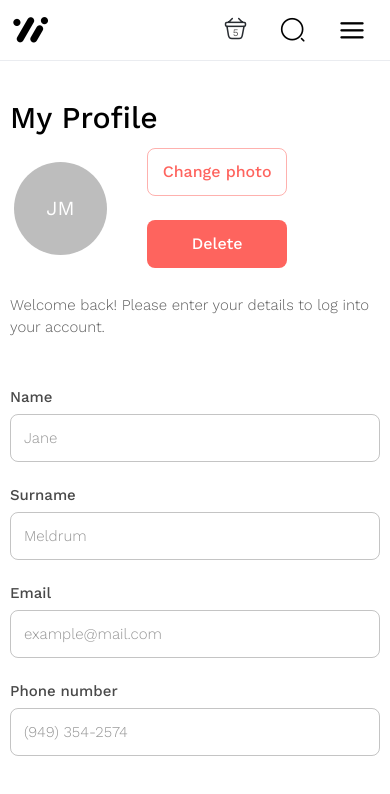
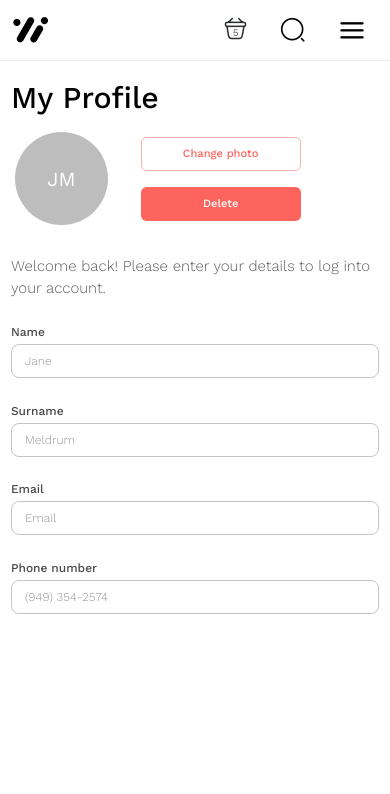
Before and after one commit to DevmianS/shoe-store-app, a Next.js app: page /profile/update in a window 390 px wide. Shown: the top 794 px of the page. Built offline with nearby package versions, Linux system fonts and the light colour scheme.

Commit message:
#styles: add useStyle hook, replace styles at the update profile page

```diff
--- a/src/pages/profile/update/index.js
+++ b/src/pages/profile/update/index.js
@@ -1,8 +1,8 @@
 import Head from 'next/head';
 import {useRouter} from 'next/router';
-import {rwdValue} from '@/utils/theme';
+import useStyles from '@/utils/styles';
 
-import {Typography, styled, Box, Stack, TextField} from '@mui/material';
+import {Typography, Box, Stack, TextField} from '@mui/material';
 
 import SideBar from '@/components/Layout/SideBar';
 import NavBarLayout from '@/components/Layout/NavBarLayout';
@@ -13,7 +13,9 @@ import Button from '@/components/UI/Button';
 import AvatarStatic from '@/components/UI/AvatarStatic';
 
 const ProfileUpdate = () => {
+  const styles = useStyles().updateProfile;
   const router = useRouter();
+
   const updateItemsList = [
     {
       name: 'My profile',
@@ -29,6 +31,12 @@ const ProfileUpdate = () => {
     {name: 'My wallet', icon: 'wallet', click: () => console.log('Wallet')},
   ];
 
+  const formItems = [
+    {placeholder: 'Jane', label: 'Name', type: 'text'},
+    {placeholder: 'Meldrum', label: 'Surname', type: 'text'},
+    {placeholder: 'Email', label: 'Email', type: 'example@mail.com'},
+    {placeholder: '(949) 354-2574', label: 'Phone number', type: 'tel'},
+  ];
 
   return (
     <>
@@ -36,15 +44,9 @@ const ProfileUpdate = () => {
         <title>Wellrun | Update Profile</title>
       </Head>
       <NavBarLayout>
-        <Box justifyContent={'space-between'} padding="40px 0" display="flex">
+        <Box sx={styles.row}>
           <SideBar areaName="update profile actions">
-            <Stack
-              direction="row"
-              alignItems="center"
-              mb="7px"
-              borderBottom="1px solid"
-              borderColor="divider"
-            >
+            <Stack sx={styles.sidebar}>
               <ListItem
                 icon="chevron-left"
                 name="Settings"
@@ -53,81 +55,35 @@ const ProfileUpdate = () => {
             </Stack>
             <LinksList listItems={updateItemsList} />
           </SideBar>
-          <Box
-            sx={{
-              flex: '1 1 auto',
-              padding: {lg: '0 60px', md: '0 40px', sm: '0 30px', xs: '0 10px'},
-            }}
-          >
-            <Typography variant="h1" component="h1" mb={rwdValue(12, 50)}>
+          {/* Page content column */}
+          <Box sx={styles.content}>
+            <Typography variant="h1" component="h1" sx={styles.h1}>
               My Profile
             </Typography>
-            <Stack
-              direction="row"
-              alignItems="center"
-              flexWrap="wrap"
-              mb={rwdValue(25, 50)}
-            >
-              <AvatarStatic
-                variant="large"
-                sx={{
-                  marginRight: rwdValue(35, 75),
-                  border: '4px solid white',
-                  flex: `0 0 ${rwdValue(100, 150)}`,
-                }}
-              />
+            <Stack sx={styles.avatarRow}>
+              <AvatarStatic variant="large" sx={styles.avatar} />
               <Box>
-                <Box mb="24px">
-                  <Button outlined>Change photo</Button>
-                </Box>
-                <Button>Delete</Button>
+                <Button size={styles.size} outlined sx={styles.btn}>
+                  Change photo
+                </Button>
+                <Button size={styles.size}>Delete</Button>
               </Box>
             </Stack>
-            <Typography
-              variant="body5"
-              component="p"
-              color="text.secondary"
-              mb="50px"
-            >
+            <Typography variant="body5" component="p" sx={styles.description}>
               Welcome back! Please enter your details to log into your account.
             </Typography>
-            <Box maxWidth={450}>
-              <Box mb={rwdValue(25, 50)}>
-                <TextField
-                  fullWidth
-                  size="medium"
-                  placeholder="Jane"
-                  label="Name"
-                  type="text"
-                />
-              </Box>{' '}
-              <Box mb="25px">
-                <TextField
-                  fullWidth
-                  size="medium"
-                  placeholder="Meldrum"
-                  label="Surname"
-                  type="text"
-                />
-              </Box>
-              <Box mb="25px">
-                <TextField
-                  fullWidth
-                  size="medium"
-                  label="Email"
-                  type="email"
-                  placeholder="example@mail.com"
-                />
-              </Box>
-              <Box mb="25px">
-                <TextField
-                  fullWidth
-                  size="medium"
-                  label="Phone number"
-                  type="tel"
-                  placeholder="(949) 354-2574"
-                />
-              </Box>
+            <Box sx={styles.form}>
+              {formItems.map(input => (
+                <Box sx={styles.item} key={input.label}>
+                  <TextField
+                    fullWidth
+                    size={styles.size}
+                    placeholder={input.placeholder}
+                    label={input.label}
+                    type={input.type}
+                  />
+                </Box>
+              ))}
             </Box>
           </Box>
         </Box>
--- /dev/null
+++ b/src/utils/styles.js
@@ -0,0 +1,58 @@
+import {rwdValue} from '@/utils/theme';
+import {useTheme, useMediaQuery} from '@mui/material';
+
+const useStyles = () => {
+  const theme = useTheme();
+  const isDesktop = useMediaQuery(theme.breakpoints.up('md'));
+  const isTablet = useMediaQuery(theme.breakpoints.between('sm', 'md'));
+  const isMobile = useMediaQuery(theme.breakpoints.down('sm'));
+
+  const updateProfile = {
+    row: {
+      display: 'flex',
+      justifyContent: 'space-between',
+      paddingTop: rwdValue(20, 40),
+      paddingBottom: rwdValue(20, 40),
+    },
+    sidebar: {
+      display: 'flex',
+      flexDirection: 'row',
+      alignItems: 'center',
+      marginBottom: '7px',
+      borderBottom: '1px solid',
+      borderColor: 'divider',
+    },
+    content: {
+      flex: '1 1 auto',
+      paddingLeft: rwdValue(10, 60),
+      paddingRight: rwdValue(10, 60),
+    },
+    avatarRow: {
+      display: 'flex',
+      flexDirection: 'row',
+      alignItems: 'center',
+      flexWrap: 'wrap',
+      marginBottom: rwdValue(25, 50),
+    },
+    avatar: {
+      marginRight: rwdValue(28, 75),
+      border: '4px solid white',
+      flex: `0 0 ${rwdValue(100, 150)}`,
+    },
+    h1: {
+      marginBottom: rwdValue(12, 50),
+    },
+    btn: {
+      marginBottom: rwdValue(16, 25),
+    },
+    description: {
+      color: theme.palette.text.secondary,
+      marginBottom: rwdValue(25, 50),
+    },
+    form: {maxWidth: '450px'},
+    item: {marginBottom: rwdValue(25, 50)},
+    size: isMobile ? 'small' : 'medium',
+  };
+  return {updateProfile};
+};
+export default useStyles;
```
